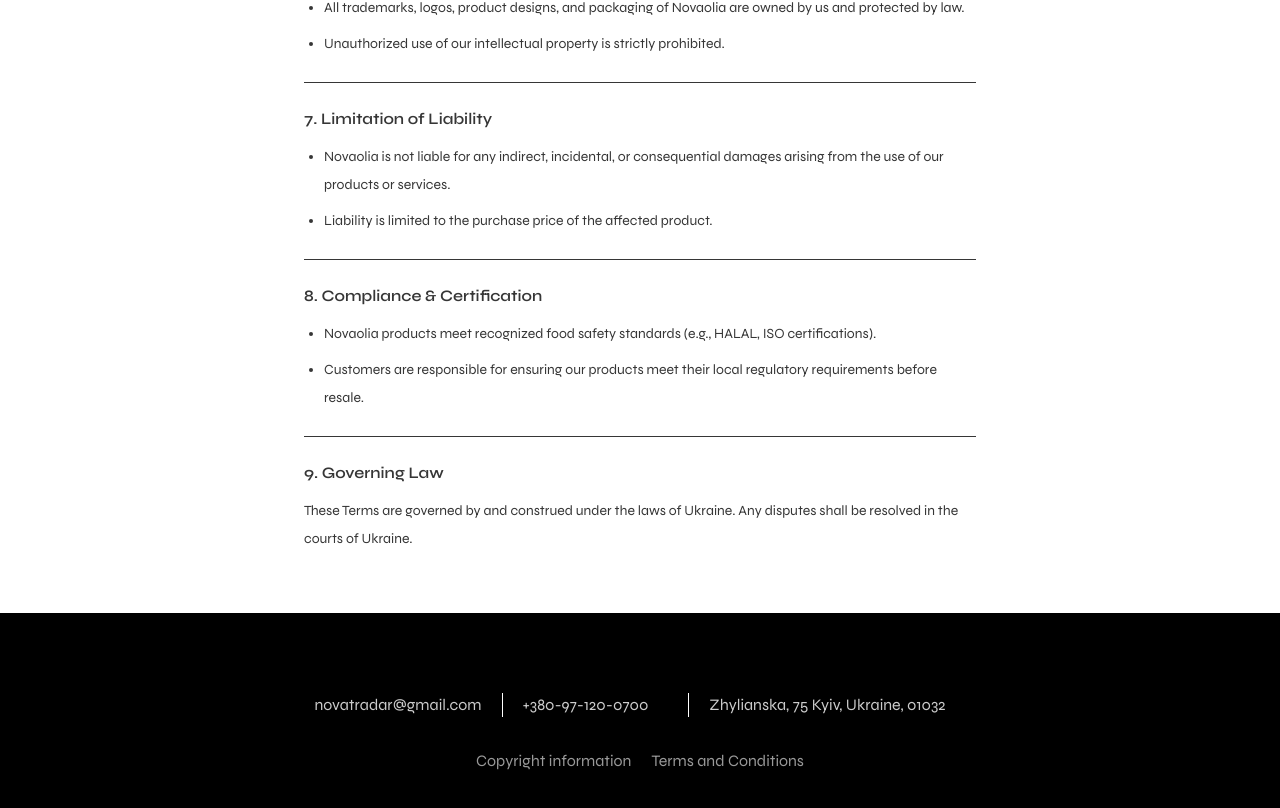
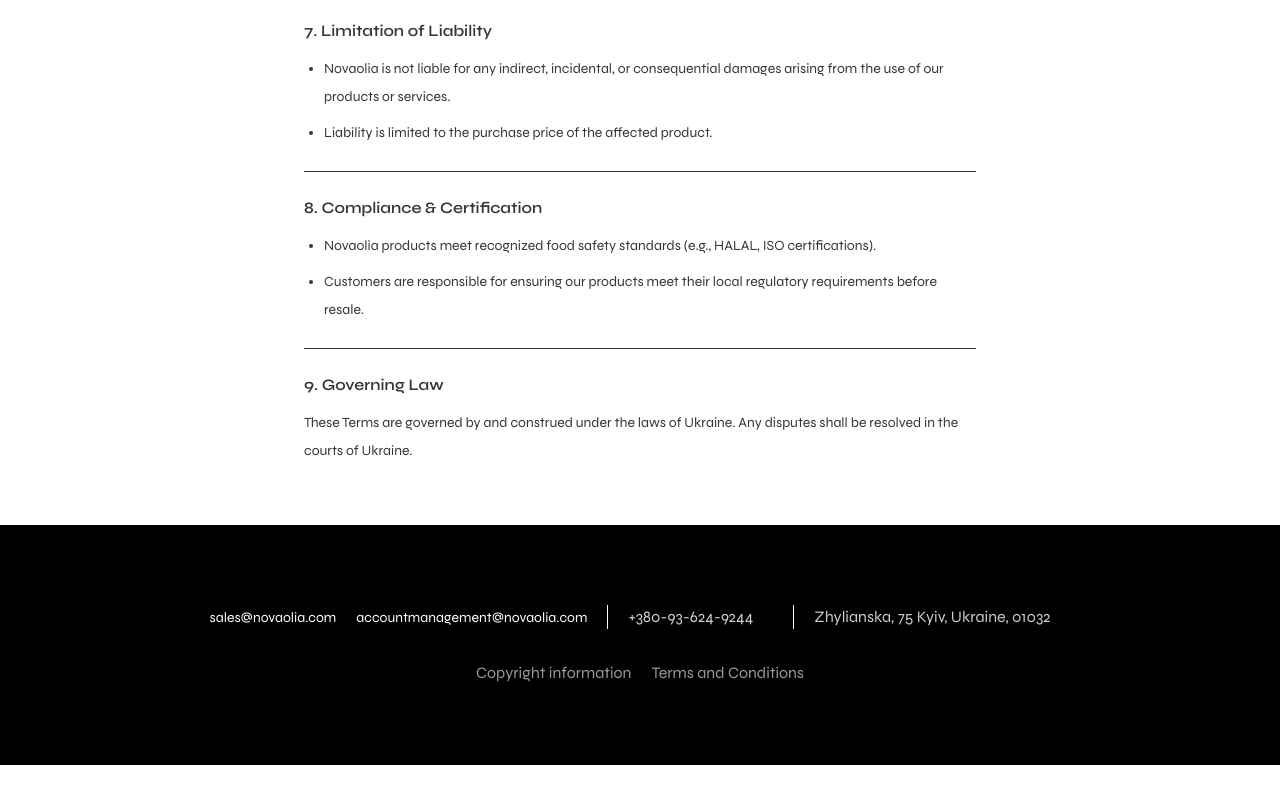
Before and after one commit to Novatradar/novaolia, a Next.js app: page /terms-and-conditions in a window 1280 px wide. Shown: the part 1644-2452 px from the top of the page. After the commit the page ends 2409 px from the top, so only its background shows below. Built offline with nearby package versions, Linux system fonts and the light colour scheme.

Commit message:
contact update

```diff
--- a/src/app/page.tsx
+++ b/src/app/page.tsx
@@ -34,7 +34,7 @@
   return (
     <DisplayLayout>
       <div>
-        <div id="home" className="px-0 md:px-8">
+        <div id="home" className="px-0 md:px-8 mt-24">
           <HeroSlider />
         </div>
         <div className="section bg-white px-5 md:px-20 pt-20" id="about">
@@ -343,7 +343,7 @@
             </p>
           </div>
           <div className="flex flex-col md:grid grid-cols-4 gap-5 md:gap-10">
-            <div className="border-[.65px] border-[#D8D8D8] rounded-[53px] py-8 px-10">
+            <div className="border-[.65px] border-[#D8D8D8] rounded-[53px] py-8 px-5">
               <div className="size-[54px] rounded-[13px] bg-[#FFF9EE] mb-8 flex items-center justify-center">
                 <Image
                   src={PhoneImg}
@@ -358,15 +358,15 @@
               <ul>
                 <li className="mb-0">
                   <Link
-                    href="https://wa.me/+380971200700?text=Hello%20Vladyslav,%20we%20are%20interested%20in%20Novaolia"
+                    href="https://wa.me/+380936249244?text=Hello%20Vladyslav,%20we%20are%20interested%20in%20Novaolia"
                     className="text-sm text-[#696969] font-light"
                   >
-                    +380-97-120-0700
+                    +380-93-624-9244
                   </Link>
                 </li>
               </ul>
             </div>
-            <div className="border-[.65px] border-[#D8D8D8] rounded-[53px] py-8 px-10">
+            <div className="border-[.65px] border-[#D8D8D8] rounded-[53px] py-8 px-6">
               <div className="size-[54px] rounded-[13px] bg-[#EEEEFF] mb-8 flex items-center justify-center">
                 <Image
                   src={MailImg}
@@ -378,18 +378,34 @@
                 />
               </div>
               <h4 className="text-base font-bold mb-3">Send Us an Email</h4>
-              <ul>
-                <li className="mb-3">
+              <ul className="flex gap-2 flex-wrap">
+                <li className="">
                   <Link
-                    href="mailTo:novatradar@gmail.com"
+                    href="mailTo:sales@novaolia.com"
                     className="text-sm text-[#696969] font-light"
                   >
-                    novatradar@gmail.com
+                    sales@novaolia.com
+                  </Link>
+                </li>
+                <li className="">
+                  <Link
+                    href="mailTo:partnership@novaolia.com"
+                    className="text-sm text-[#696969] font-light"
+                  >
+                    partnership@novaolia.com
+                  </Link>
+                </li>
+                <li className="">
+                  <Link
+                    href="mailTo:accountmanagement@novaolia.com"
+                    className="text-sm text-[#696969] font-light"
+                  >
+                    accountmanagement@novaolia.com
                   </Link>
                 </li>
               </ul>
             </div>
-            <div className="border-[.65px] border-[#D8D8D8] rounded-[53px] py-8 px-10">
+            <div className="border-[.65px] border-[#D8D8D8] rounded-[53px] py-8 px-5">
               <div className="size-[54px] rounded-[13px] bg-[#FFEEF9] mb-8 flex items-center justify-center">
                 <Image
                   src={LocationImg}
@@ -409,7 +425,7 @@
                 </li>
               </ul>
             </div>
-            <div className="border-[.65px] border-[#D8D8D8] rounded-[53px] py-8 px-10">
+            <div className="border-[.65px] border-[#D8D8D8] rounded-[53px] py-8 px-5">
               <div className="size-[54px] rounded-[13px] bg-[#FFF9EE] mb-8 flex items-center justify-center">
                 <BsTelegram className="text-2xl text-[#FFB705]" />
               </div>
--- a/src/components/layout/footer.tsx
+++ b/src/components/layout/footer.tsx
@@ -4,20 +4,28 @@
   return (
     <footer className="bg-black py-20 max-w-[1500px] mx-auto">
       <ul className="flex flex-col md:flex-row justify-center items-center gap-5 mb-8">
-        <li>
+        <li className="">
           <Link
-            href="mailTo:novatradar@gmail.com"
-            className="text-base text-white opacity-80 font-light"
+            href="mailTo:sales@novaolia.com"
+            className="text-sm text-white font-light"
           >
-            novatradar@gmail.com
+            sales@novaolia.com
+          </Link>
+        </li>
+        <li className="">
+          <Link
+            href="mailTo:accountmanagement@novaolia.com"
+            className="text-sm text-white font-light"
+          >
+            accountmanagement@novaolia.com
           </Link>
         </li>
         <li className="md:border-l border-solid border-white px-5">
           <Link
-            href="https://wa.me/+380971200700?text=Hello%20there.%20I%20am%20from%20the%20site"
+            href="https://wa.me/+380936249244?text=Hello%20there.%20I%20am%20from%20the%20site"
             className="text-base text-white opacity-80 font-light"
           >
-            +380-97-120-0700
+            +380-93-624-9244
           </Link>
         </li>
         <li className="md:border-l border-solid border-white px-5">
--- a/src/components/layout/nav.tsx
+++ b/src/components/layout/nav.tsx
@@ -16,7 +16,7 @@
 
   return (
     <>
-      <nav className="py-4 flex justify-between items-center top-0 left-0 right-0 z-50 px-5 md:px-20">
+      <nav className="py-4 flex justify-between items-center top-0 left-0 right-0 z-50 px-5 md:px-20 fixed w-full">
         <div>
           <Link href="/">
             <Image
```
Also changed, not shown: public/images/contact.jpeg.
